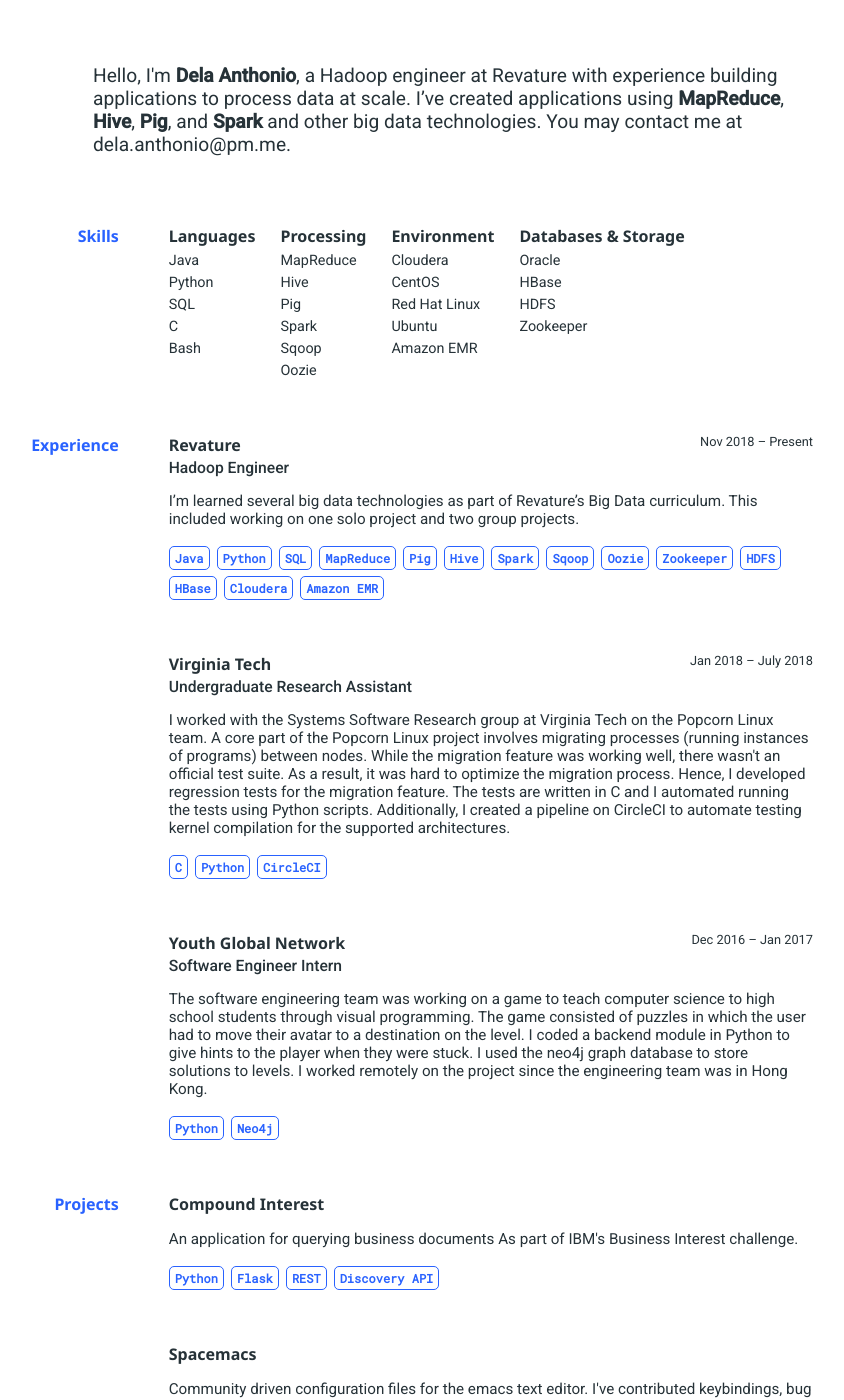
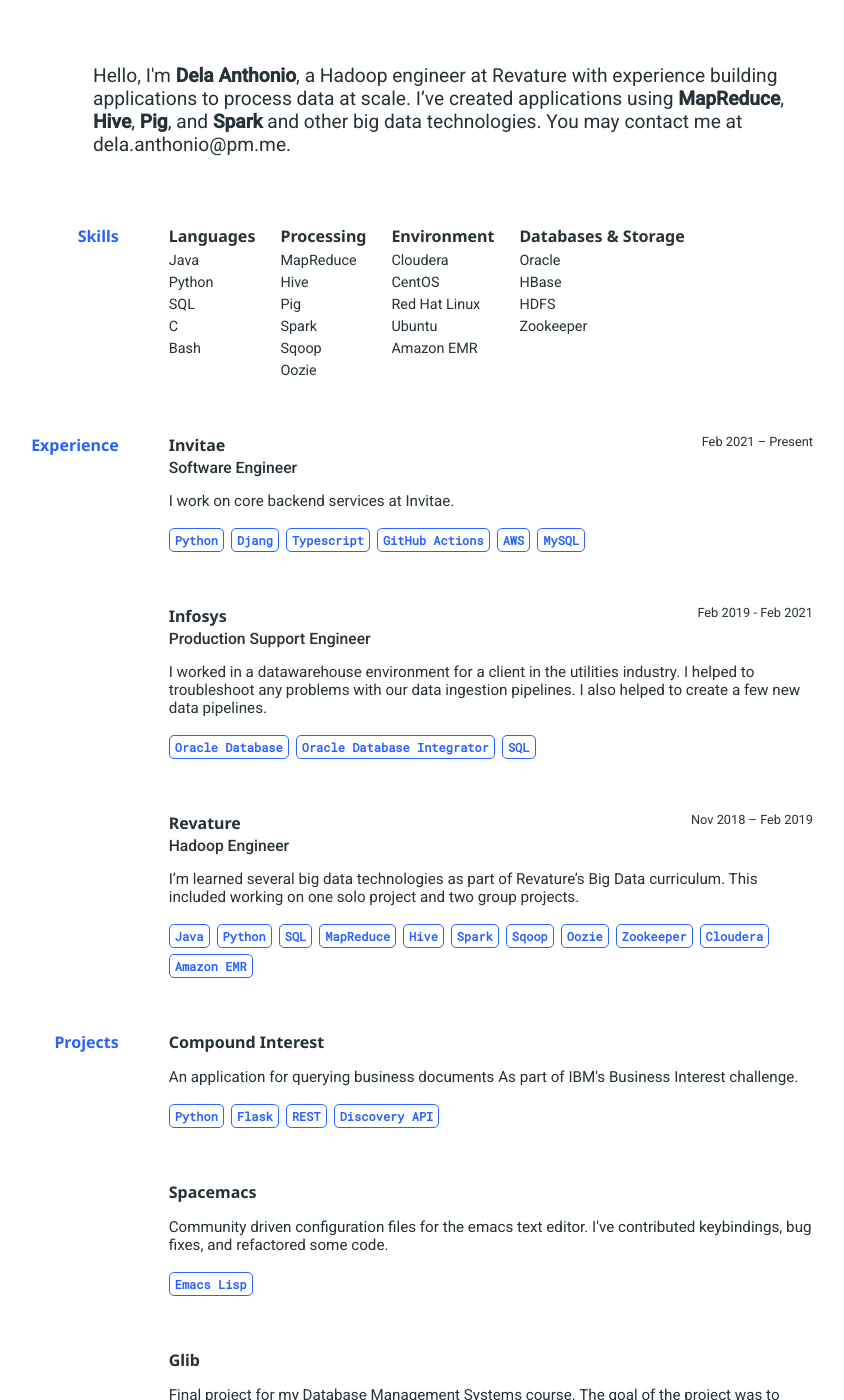
Before and after one commit to delaanthonio/delaanthonio.github.io, a Jekyll site: the page built from index.html, in a window 1280 px wide and 1400 px high. Shown: the whole window, without its empty margins (237-1081 px from the left). Built offline with Jekyll 4.4.1, drawn with Linux system fonts in a browser that asks for light colours.

Commit message:
chore: update experience

```diff
--- a/_data/experience.yml
+++ b/_data/experience.yml
@@ -1,36 +1,36 @@
+- company: Invitae
+  url: https://www.invitae.com/
+  time: Feb 2021 – Present
+  role: Software Engineer
+  description: |
+    I work on core backend services at Invitae.
+  used: [Python, Djang, Typescript, GitHub Actions, AWS, MySQL]
+- company: Infosys
+  url: https://www.infosys.com/
+  time: Feb 2019 - Feb 2021
+  role: Production Support Engineer
+  description: |
+    I worked in a datawarehouse environment for a client in the utilities industry.
+    I helped to troubleshoot any problems with our data ingestion pipelines.
+    I also helped to create a few new data pipelines.
+  used: [Oracle Database, Oracle Database Integrator, SQL]
 - company: Revature
   url: https://www.revature.com/
-  time: Nov 2018 – Present
+  time: Nov 2018 – Feb 2019
   role: Hadoop Engineer
   description: |
     I’m learned several big data technologies as part of Revature’s Big Data curriculum. This included working on one solo project and two group projects.
-  used: [Java, Python, SQL, MapReduce, Pig, Hive, Spark, Sqoop, Oozie, Zookeeper, HDFS, HBase, Cloudera, Amazon EMR]
-
-- company: Virginia Tech
-  url: https://www.ssrg.ece.vt.edu/
-  time: Jan 2018 – July 2018
-  role: Undergraduate Research Assistant
-  description: |
-    I worked with the Systems Software Research group at Virginia Tech on the Popcorn Linux team.
-
-    A core part of the Popcorn Linux project involves migrating processes (running instances of programs) between nodes. While the migration feature was working well, there wasn't an official test suite. As a result, it was hard to optimize the migration process. Hence, I developed regression tests for the migration feature. The tests are written in C and I automated running the tests using Python scripts.
-    Additionally, I created a pipeline on CircleCI to automate testing kernel
-    compilation for the supported architectures.
-  used: [C, Python, CircleCI]
-
-- company: Youth Global Network
-  url: https://www.ygn.org.hk
-  time: Dec 2016 – Jan 2017
-  role: Software Engineer Intern
-  description: |
-    The software engineering team was working on a game to teach computer
-
-    science to high school students through visual programming.
-    The game consisted of puzzles in which the user had to move their
-    avatar to a destination on the level.
-
-    I coded a backend module in Python to give hints to the player when
-    they were stuck. I used the neo4j graph database to store solutions to
-    levels. I worked remotely on the project since the engineering
-    team was in Hong Kong.
-  used: [Python, Neo4j]
+  used:
+    [
+      Java,
+      Python,
+      SQL,
+      MapReduce,
+      Hive,
+      Spark,
+      Sqoop,
+      Oozie,
+      Zookeeper,
+      Cloudera,
+      Amazon EMR,
+    ]
```
